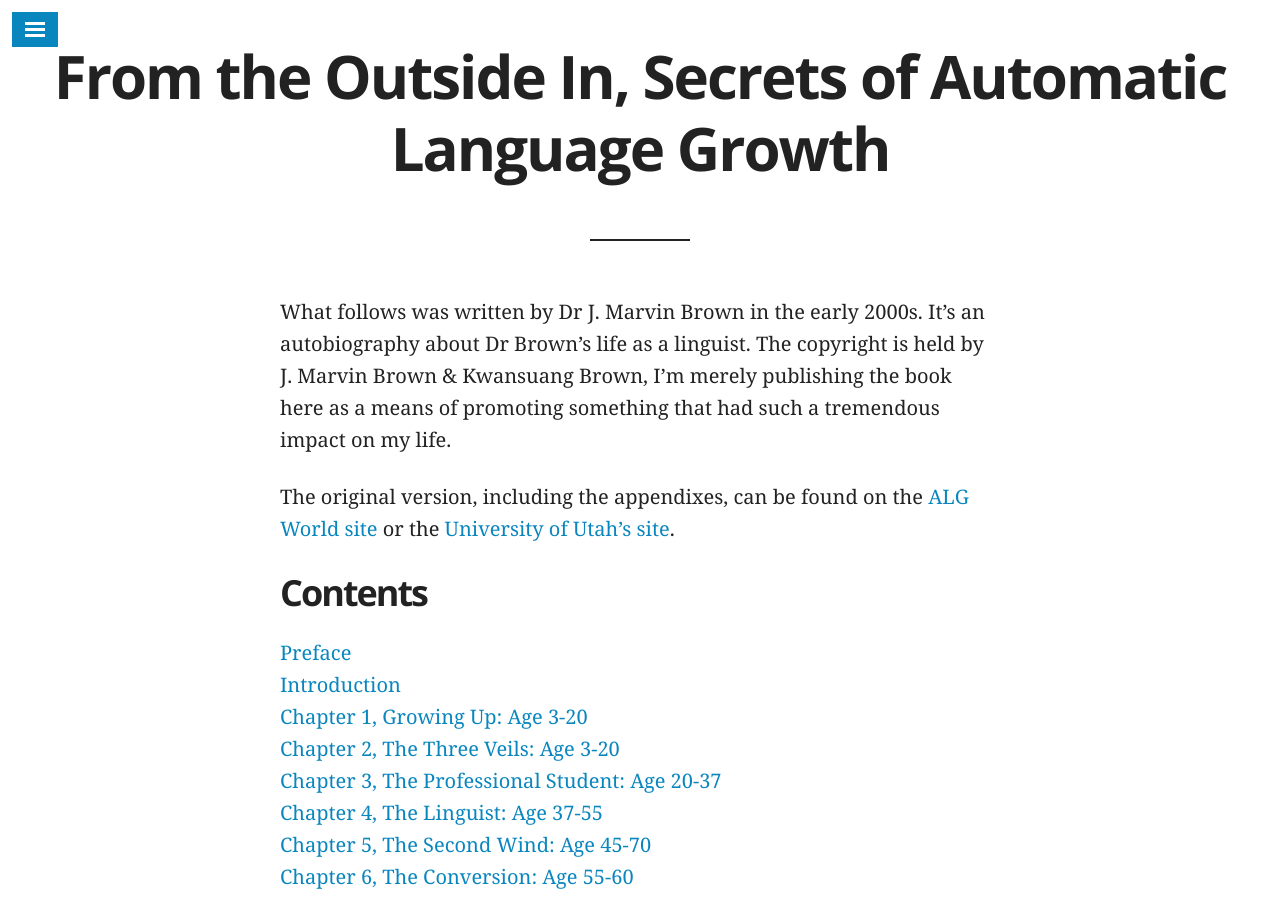
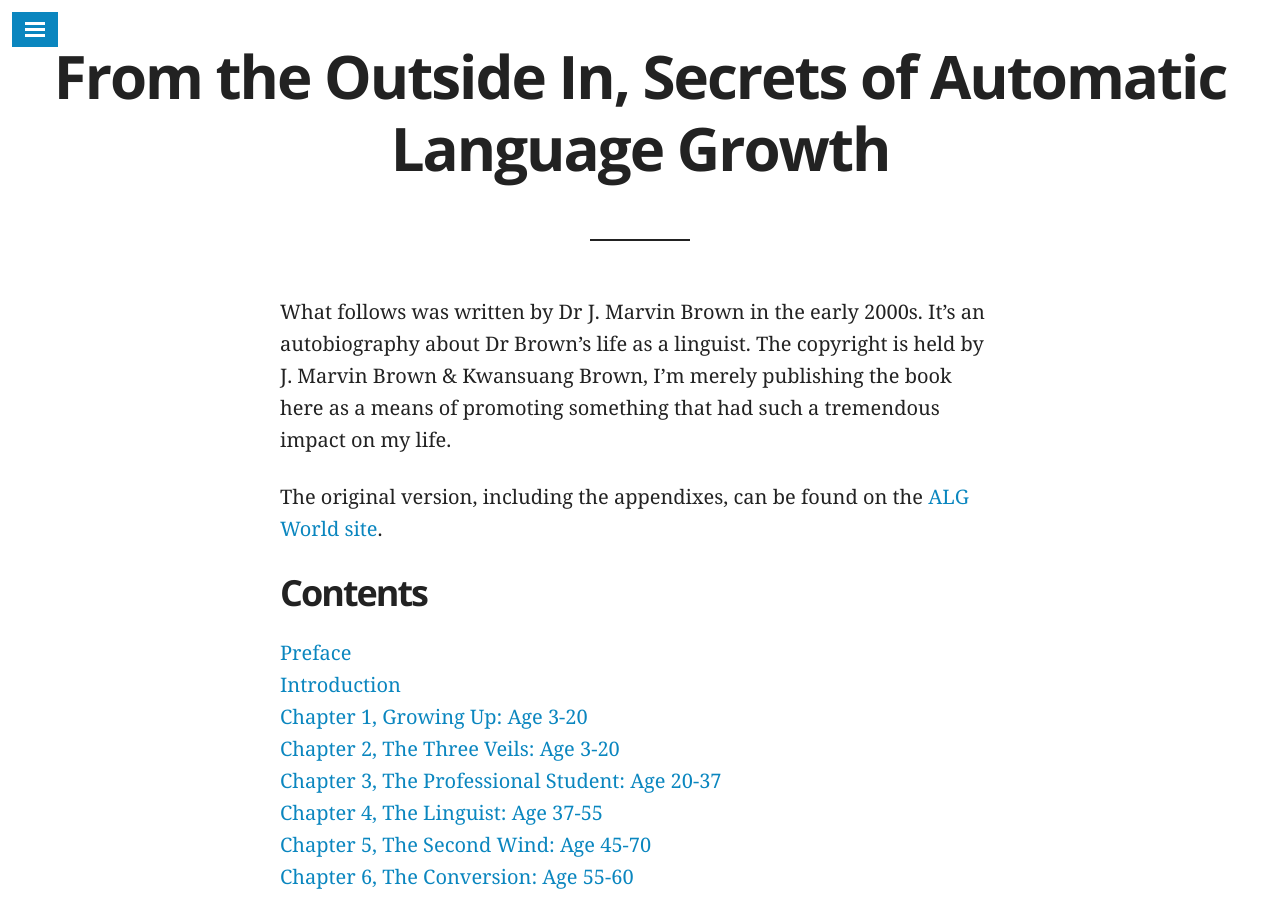
Before and after one commit to snowdj/bradonomics.github.io, a Jekyll site: the page built from _pages/brown-autobiography.md, in a window 1280 px wide and 900 px high. Built offline with Jekyll 4.4.1, drawn with Linux system fonts in a browser that asks for light colours; nearby versions of some CDN libraries; comment, search, counter and statistics services are not loaded.

Commit message:
Removed dead link from Brown Autobiography

```diff
--- a/_pages/brown-autobiography.md
+++ b/_pages/brown-autobiography.md
@@ -7,7 +7,7 @@ permalink: /brown-autobiography/
 
 What follows was written by Dr J. Marvin Brown in the early 2000s. It's an autobiography about Dr Brown's life as a linguist. The copyright is held by J. Marvin Brown & Kwansuang Brown, I'm merely publishing the book here as a means of promoting something that had such a tremendous impact on my life.
 
-The original version, including the appendixes, can be found on the [ALG World site](http://algworld.com/) or the [University of Utah's site](http://home.utah.edu/~u0029752/contents.html).
+The original version, including the appendixes, can be found on the [ALG World site](http://algworld.com/).
 
 ### Contents
 [Preface](#preface) \\
```
